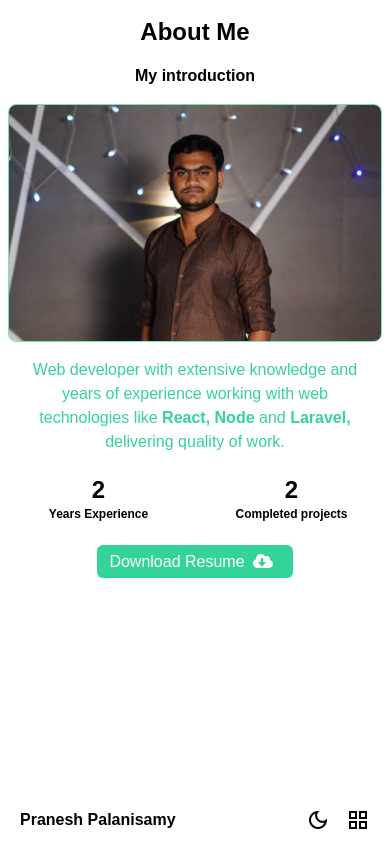
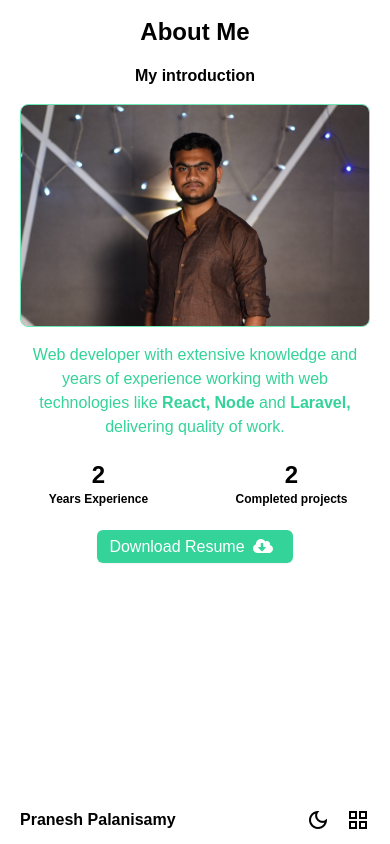
Before and after one commit to Pranesh-vimal/portfolio-react, a React (Create React App) app: page /about in a window 390 px wide. Built offline with nearby package versions, Linux system fonts and the light colour scheme.

Commit message:
image styles changed in About.js

```diff
--- a/src/components/About.js
+++ b/src/components/About.js
@@ -13,7 +13,7 @@ function About() {
                 </p>
             </div>
             <div className="grid grid-cols-1 md:grid-cols-2 md:gap-3 md:mt-6 container mx-auto md:px-10 text-center md:text-justify">
-                <div className="p-2">
+                <div className="px-5 py-2 md:p-2">
                     <img src={image} alt="Pranesh" className="rounded-lg border border-green-300 dark:border-white" />
                 </div>
                 <div className="p-2">
```
